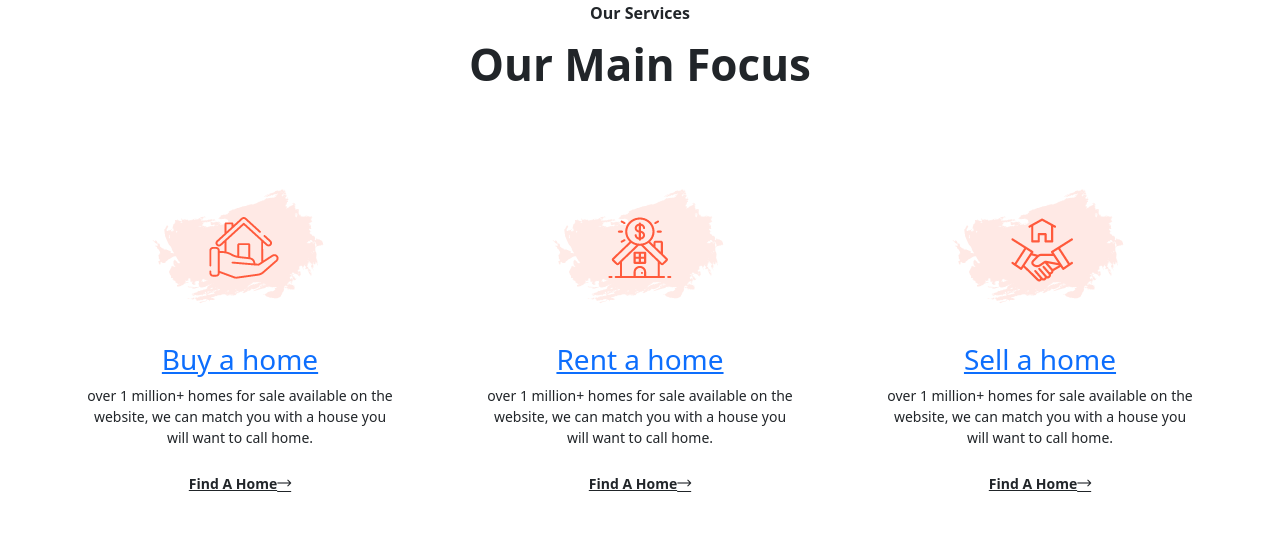
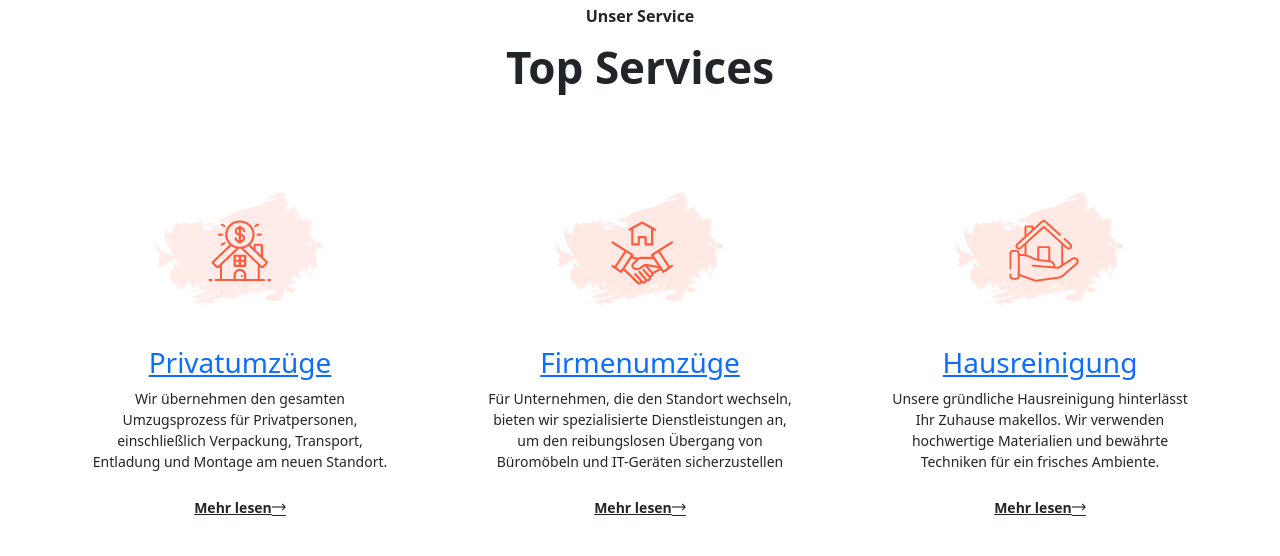
Before and after one commit to Sardorbek-dev/aahelfer, a Django app: page /about in a window 1280 px wide; the page is wider, and only the part inside the window is pictured. Shown: the part 1593-2149 px from the top of that part. Run offline with Django 4.2, Linux system fonts and the light colour scheme; style sheets or scripts are compiled from the project's sources; some libraries are stand-ins or nearby versions; some web fonts are replaced.

Commit message:
text content in about and contact pages adjusted

```diff
--- a/pages/templates/about.html
+++ b/pages/templates/about.html
@@ -44,36 +44,37 @@
             <div class="col-lg-6 align-self-center">
                 <div class="about-us-info-wrap">
                     <div class="section-title-area ltn__section-title-2--- mb-20">
-                        <h6 class="section-subtitle section-subtitle-2 ltn__secondary-color">About Us</h6>
-                        <h1 class="section-title">The Leading Real Estate
-                            Rental Marketplace<span>.</span></h1>
-                        <p>Over 39,000 people work for us in more than 70 countries all over the
-                            This breadth of global coverage, combined with specialist services</p>
+                        <h6 class="section-subtitle section-subtitle-2 ltn__secondary-color">Über uns</h6>
+                        <h1 class="section-title">Langjährige Präsenz in der Umzugsbranche<span>.</span></h1>
+                        <p>
+                            Mit einer Leidenschaft für Qualität, Sorgfalt und Kundenorientierung haben wir uns in der
+                            Branche einen Namen gemacht. Unsere Geschichte ist geprägt von erfolgreichen Umzügen, zufriedenen
+                            Kunden und einem engagierten Team.
+                        </p>
                     </div>
                     <ul class="ltn__list-item-half clearfix">
                         <li>
                             <i class="flaticon-home-2"></i>
-                            Smart Home Design
+                            Professionelle Expertise
                         </li>
                         <li>
                             <i class="flaticon-mountain"></i>
-                            Beautiful Scene Around
+                            Kundenzufriedenheit
                         </li>
                         <li>
                             <i class="flaticon-heart"></i>
-                            Exceptional Lifestyle
+                            Transparenz
                         </li>
                         <li>
                             <i class="flaticon-secure"></i>
-                            Complete 24/7 Security
+                            Effizienz
                         </li>
                     </ul>
                     <div class="ltn__callout bg-overlay-theme-05  mt-30">
-                        <p>"Enimad minim veniam quis nostrud exercitation <br>
-                            llamco laboris. Lorem ipsum dolor sit amet" </p>
+                        <p>"Von Privatumzügen bis hin zu Firmenverlagerungen bieten wir eine breite Palette von Dienstleistungen" </p>
                     </div>
                     <div class="btn-wrapper animated">
-                        <a href="{% url 'about' %}" class="theme-btn-1 btn btn-effect-1">OUR SERVICES</a>
+                        <a href="{% url 'about' %}" class="theme-btn-1 btn btn-effect-1">UNSERE SERVICE</a>
                     </div>
                 </div>
             </div>
@@ -82,8 +83,68 @@
 </div>
 <!-- ABOUT US AREA END -->
 
+<!-- FEATURE AREA START ( Feature - 6) -->
+<div class="ltn__feature-area section-bg-2 pt-115 pb-90">
+    <div class="container">
+        <div class="row">
+            <div class="col-lg-12">
+                <div class="section-title-area ltn__section-title-2--- text-center">
+                    <h6 class="section-subtitle section-subtitle-2 ltn__secondary-color">Features</h6>
+                    <h1 class="section-title">WAS UNS SO BESONDERS MACHT?</h1>
+                </div>
+            </div>
+        </div>
+        <div class="row justify-content-center">
+            <div class="col-xl-4 col-sm-6 col-12">
+                <div class="ltn__feature-item ltn__feature-item-7 ltn__feature-item-7-color-white">
+                    <div class="ltn__feature-icon-title">
+                        <div class="ltn__feature-icon">
+                            <span><i class="flaticon-house-1"></i></span>
+                        </div>
+                        <h3><a href="#">Erfahrung und Expertise</a></h3>
+                    </div>
+                    <div class="ltn__feature-info">
+                        <p>Unsere Expertise ermöglicht es uns, Ihre individuellen Umzugsanforderungen professionell, effektive und reibungslos zu erfüllen.</p>
+                    </div>
+                </div>
+            </div>
+            <div class="col-xl-4 col-sm-6 col-12">
+                <div class="ltn__feature-item ltn__feature-item-7 ltn__feature-item-7-color-white">
+                    <div class="ltn__feature-icon-title">
+                        <div class="ltn__feature-icon">
+                            <span><i class="icon-mechanic"></i></span>
+                        </div>
+                        <h3><a href="#">Kundenorientierte Lösungen</a></h3>
+                    </div>
+                    <div class="ltn__feature-info">
+                        <p>Ihre Bedürfnisse sind einzigartig, und wir wissen das. Unsere kundenorientierten Lösungen sind darauf ausgerichtet, Ihre individuellen Anforderungen zu erfüllen. </p>
+                    </div>
+                </div>
+            </div>
+            <div class="col-xl-4 col-sm-6 col-12">
+                <div class="ltn__feature-item ltn__feature-item-7 ltn__feature-item-7-color-white">
+                    <div class="ltn__feature-icon-title">
+                        <div class="ltn__feature-icon">
+                            <span><i class="flaticon-house-4"></i></span>
+                        </div>
+                        <h3><a href="#">Nachhaltigkeit, Verantwortung</a></h3>
+                    </div>
+                    <div class="ltn__feature-info">
+                        <p>
+                            Wir sind uns unserer Verantwortung für die Umwelt bewusst. Ihre Gegenstände werden nicht nur sicher,
+                            sondern auch umweltbewusst transportiert.
+                        </p>
+                    </div>
+                </div>
+            </div>
+        </div>
+    </div>
+</div>
+<!-- FEATURE AREA END -->
+
+
 <!-- CATEGORY AREA START -->
-<div class="ltn__category-area section-bg-1-- ltn__primary-bg before-bg-1 bg-image bg-overlay-theme-black-5--0 pt-115 pb-90" data-bs-bg="{% static 'img/bg/5.jpg' %}">
+<div class="ltn__category-area section-bg-1-- ltn__primary-bg before-bg-1 bg-image bg-overlay-theme-black-5--0 pt-115 d-none pb-90" data-bs-bg="{% static 'img/bg/5.jpg' %}">
     <div class="container">
         <div class="row">
             <div class="col-lg-12">
@@ -194,25 +255,12 @@
         <div class="row">
             <div class="col-lg-12">
                 <div class="section-title-area ltn__section-title-2--- text-center">
-                    <h6 class="section-subtitle section-subtitle-2 ltn__secondary-color">Our Services</h6>
-                    <h1 class="section-title">Our Main Focus</h1>
+                    <h6 class="section-subtitle section-subtitle-2 ltn__secondary-color">Unser Service</h6>
+                    <h1 class="section-title">Top Services</h1>
                 </div>
             </div>
         </div>
         <div class="row ltn__custom-gutter--- justify-content-center">
-            <div class="col-lg-4 col-sm-6 col-12">
-                <div class="ltn__feature-item ltn__feature-item-6 text-center bg-white  box-shadow-1">
-                    <div class="ltn__feature-icon">
-                        <!-- <span><i class="flaticon-house"></i></span> -->
-                        <img src="{% static 'img/icons/icon-img/21.png' %}" alt="#">
-                    </div>
-                    <div class="ltn__feature-info">
-                        <h3><a href="service-details.html">Buy a home</a></h3>
-                        <p>over 1 million+ homes for sale available on the website, we can match you with a house you will want to call home.</p>
-                        <a class="ltn__service-btn" href="service-details.html">Find A Home <i class="flaticon-right-arrow"></i></a>
-                    </div>
-                </div>
-            </div>
             <div class="col-lg-4 col-sm-6 col-12">
                 <div class="ltn__feature-item ltn__feature-item-6 text-center bg-white  box-shadow-1 active">
                     <div class="ltn__feature-icon">
@@ -220,9 +268,12 @@
                         <img src="{% static 'img/icons/icon-img/22.png' %}" alt="#">
                     </div>
                     <div class="ltn__feature-info">
-                        <h3><a href="service-details.html">Rent a home</a></h3>
-                        <p>over 1 million+ homes for sale available on the website, we can match you with a house you will want to call home.</p>
-                        <a class="ltn__service-btn" href="service-details.html">Find A Home <i class="flaticon-right-arrow"></i></a>
+                        <h3><a href="{% url 'private-move' %}">Privatumzüge</a></h3>
+                        <p>
+                            Wir übernehmen den gesamten Umzugsprozess für Privatpersonen,
+                            einschließlich Verpackung, Transport, Entladung und Montage am neuen Standort.
+                        </p>
+                        <a class="ltn__service-btn" href="{% url 'private-move' %}">Mehr lesen<i class="flaticon-right-arrow"></i></a>
                     </div>
                 </div>
             </div>
@@ -233,9 +284,28 @@
                         <img src="{% static 'img/icons/icon-img/23.png' %}" alt="#">
                     </div>
                     <div class="ltn__feature-info">
-                        <h3><a href="service-details.html">Sell a home</a></h3>
-                        <p>over 1 million+ homes for sale available on the website, we can match you with a house you will want to call home.</p>
-                        <a class="ltn__service-btn" href="service-details.html">Find A Home <i class="flaticon-right-arrow"></i></a>
+                        <h3><a href="{% url 'company-move' %}">Firmenumzüge</a></h3>
+                        <p>
+                            Für Unternehmen, die den Standort wechseln, bieten wir spezialisierte Dienstleistungen an,
+                            um den reibungslosen Übergang von Büromöbeln und IT-Geräten sicherzustellen
+                        </p>
+                        <a class="ltn__service-btn" href="{% url 'company-move' %}#service-details.html">Mehr lesen <i class="flaticon-right-arrow"></i></a>
+                    </div>
+                </div>
+            </div>
+            <div class="col-lg-4 col-sm-6 col-12">
+                <div class="ltn__feature-item ltn__feature-item-6 text-center bg-white  box-shadow-1">
+                    <div class="ltn__feature-icon">
+                        <!-- <span><i class="flaticon-house"></i></span> -->
+                        <img src="{% static 'img/icons/icon-img/21.png' %}" alt="#">
+                    </div>
+                    <div class="ltn__feature-info">
+                        <h3><a href="{% url 'house-cleaning' %}">Hausreinigung</a></h3>
+                        <p>
+                            Unsere gründliche Hausreinigung hinterlässt Ihr Zuhause makellos.
+                            Wir verwenden hochwertige Materialien und bewährte Techniken für ein frisches Ambiente.
+                        </p>
+                        <a class="ltn__service-btn" href="{% url 'house-cleaning' %}">Mehr lesen <i class="flaticon-right-arrow"></i></a>
                     </div>
                 </div>
             </div>
@@ -244,15 +314,14 @@
 </div>
 <!-- FEATURE AREA END -->
 
-
 <!-- TESTIMONIAL AREA START (testimonial-7) -->
-<div class="ltn__testimonial-area section-bg-1--- bg-image-top pt-115 pb-70" data-bs-bg="{% static 'img/bg/20.jpg' %}">
+<div class="ltn__testimonial-area section-bg-1--- bg-image-top pt-115" data-bs-bg="{% static 'img/bg/20.jpg' %}">
     <div class="container">
         <div class="row">
             <div class="col-lg-12">
                 <div class="section-title-area ltn__section-title-2--- text-center">
-                    <h6 class="section-subtitle section-subtitle-2 ltn__secondary-color">Our Testimonial</h6>
-                    <h1 class="section-title">Clients Feedback</h1>
+                    <h6 class="section-subtitle section-subtitle-2 ltn__secondary-color">Testimonial</h6>
+                    <h1 class="section-title">Was unsere Kunden sagen</h1>
                 </div>
             </div>
         </div>
@@ -351,4 +420,17 @@
 </div>
 <!-- TESTIMONIAL AREA END -->
 
+<section class="pb-70">
+    <div class="container">
+        <div class="row">
+            <div class="col text-center">
+                <div class="btn-wrapper">
+                    <a class="btn btn-effect-3 btn-white" href="{% url 'contact' %}">Bewerten Sie uns</a>
+                </div>
+            </div>
+        </div>
+    </div>
+</section>
+
+
 {% endblock  %}
```
Also changed, not shown: pages/templates/contact.html (+24 -19 lines).
